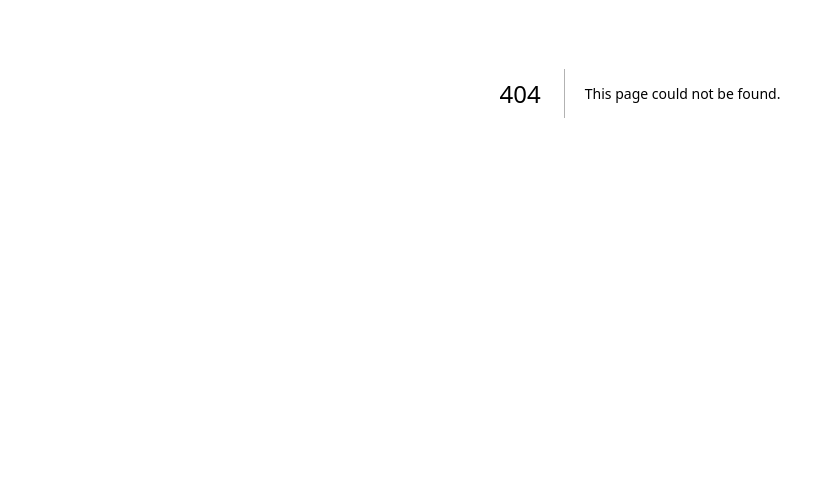
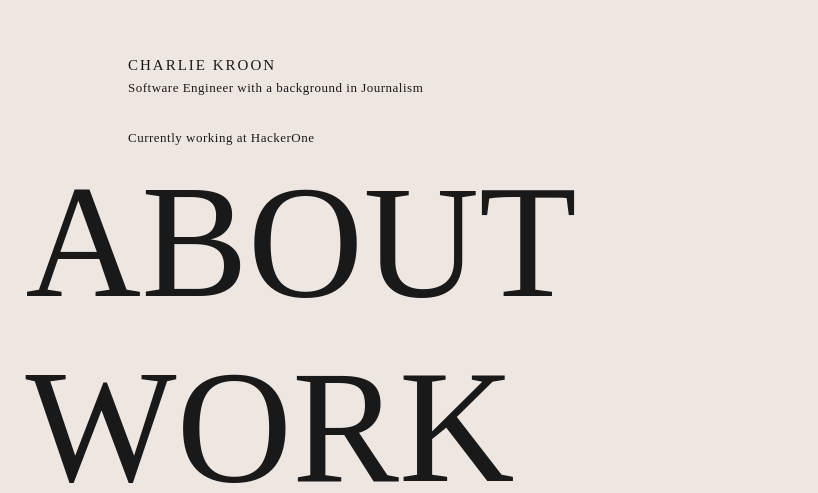
Before and after one commit to charliekroon/portfolio, a Next.js app: page /home in a window 1280 px wide. Before the commit this address had no page. Shown: the part 307-800 px from the top of the page, without its empty margins (0-818 px from the left). Built offline with nearby package versions, Linux system fonts and the light colour scheme; a web font is replaced by a local one.

Commit message:
move around

```diff
--- a/pages/about/about.tsx
+++ b/pages/about.tsx
@@ -1,5 +1,5 @@
-import MenuBar from "../../components/MenuBar";
-import {General, Title, Byline, Text, StandardText, TechSkills, Header, Button} from "../../styles/Global";
+import MenuBar from "../components/MenuBar";
+import {General, Title, Byline, Text, StandardText, TechSkills, Header, Button} from "../styles/Global";
 
 export default function About() {
 	const description = "Hi, I am Charlie";
--- a/pages/contact/contact.tsx
+++ b/pages/contact.tsx
@@ -1,6 +1,6 @@
-import MenuBar from "../../components/MenuBar";
-import {General, StandardText} from "../../styles/Global";
-import {ContactTitle, ContactText, Icon} from "./contact.styles";
+import MenuBar from "../components/MenuBar";
+import {General, StandardText} from "../styles/Global";
+import {ContactTitle, ContactText, Icon} from "../styles/contact.styles";
 import Image from "next/image";
 import Link from "next/link";
 
--- a/pages/home/home.tsx
+++ b/pages/home.tsx
@@ -1,10 +1,7 @@
 import Link from "next/link";
-import {useRouter} from "next/router";
-import {Description, TitleText, DescriptionText, Linkje, Menu, MenuText} from "./home.styles";
+import {Description, TitleText, DescriptionText, Linkje, Menu, MenuText} from "../styles/home.styles";
 
 export default function Home() {
-	const router = useRouter();
-
 	const name = "Charlie Kroon";
 	const description = "Software Engineer with a background in Journalism";
 	const currently = "Currently working at";
@@ -26,7 +23,7 @@ export default function Home() {
 			</Description>
 			<Menu>
 				<MenuText>
-					<Link href="about">About</Link>{" "}
+					<Link href="/about">About</Link>{" "}
 				</MenuText>
 				<MenuText>
 					<Link href="/work">Work</Link>{" "}
--- a/pages/index.styles.ts
+++ /dev/null
@@ -1 +0,0 @@
-import styled from "styled-components";
--- a/pages/index.tsx
+++ b/pages/index.tsx
@@ -1,5 +1,5 @@
 import Head from "next/head";
-import Home from "./home/home";
+import Home from "./home";
 import {Container} from "../styles/Global";
 
 export default function Index() {
--- a/pages/projects/projects.tsx
+++ b/pages/work.tsx
@@ -1,6 +1,6 @@
-import MenuBar from "../../components/MenuBar";
-import {General, StandardText, Title, Header} from "../../styles/Global";
-import {Headertje, ProjectsText} from "./projects.styles";
+import MenuBar from "../components/MenuBar";
+import {General, StandardText, Title} from "../styles/Global";
+import {Headertje, ProjectsText} from "../styles/projects.styles";
 export default function Projects() {
 	return (
 		<>
```
Also changed, not shown: styles/contact.styles.ts (renamed from pages/contact/contact.styles.ts), styles/home.styles.ts (renamed from pages/home/home.styles.ts), styles/projects.styles.ts (renamed from pages/projects/projects.styles.ts).
